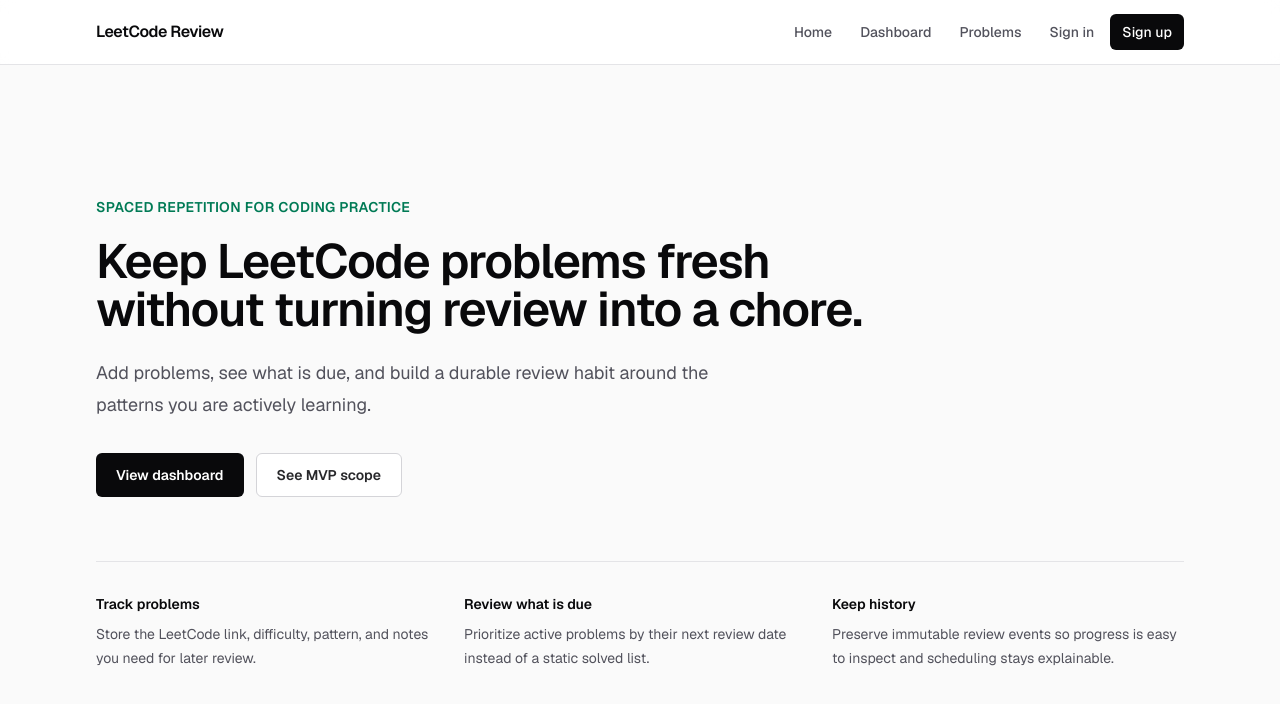
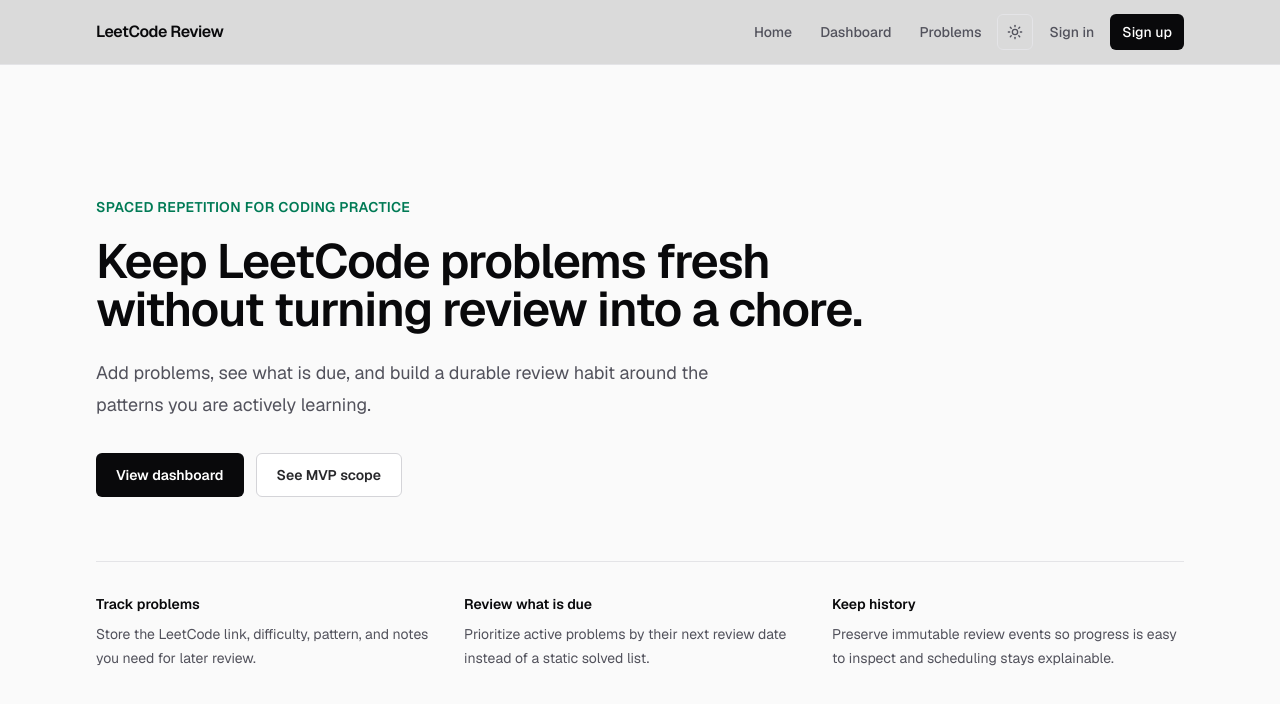
Before and after one commit to osca3666/interview-prep, a Next.js app: page / in a window 1280 px wide. Shown: the top 704 px of the page. Built offline with nearby package versions, Linux system fonts and the light colour scheme; no server answers.

Commit message:
Add theme provider and nav toggle

```diff
--- a/app/globals.css
+++ b/app/globals.css
@@ -1,8 +1,21 @@
 @import "tailwindcss";
 
 :root {
+  --background: #09090b;
+  --foreground: #f4f4f5;
+  color-scheme: dark;
+}
+
+.light {
   --background: #fafafa;
   --foreground: #18181b;
+  color-scheme: light;
+}
+
+.dark {
+  --background: #09090b;
+  --foreground: #f4f4f5;
+  color-scheme: dark;
 }
 
 @theme inline {
--- a/app/layout.tsx
+++ b/app/layout.tsx
@@ -2,6 +2,8 @@
 import { Geist, Geist_Mono } from "next/font/google";
 import Link from "next/link";
 import { signOutAction } from "@/app/auth/actions";
+import { ThemeProvider } from "@/components/theme-provider";
+import { ThemeToggle } from "@/components/theme-toggle";
 import { createClient } from "@/lib/supabase/server";
 import "./globals.css";
 
@@ -33,44 +35,52 @@
     <html
       lang="en"
       className={`${geistSans.variable} ${geistMono.variable} h-full antialiased`}
+      suppressHydrationWarning
     >
       <body className="min-h-full bg-background text-foreground">
+        <ThemeProvider
+          attribute="class"
+          defaultTheme="dark"
+          enableSystem={false}
+          disableTransitionOnChange
+        >
           <div className="flex min-h-screen flex-col">
-          <header className="border-b border-zinc-200 bg-white/85 backdrop-blur">
+            <header className="border-b border-zinc-200 bg-white/85 backdrop-blur dark:border-zinc-800 dark:bg-zinc-950/85">
               <nav
                 className="mx-auto flex min-h-16 w-full max-w-6xl flex-wrap items-center justify-between gap-3 px-5 py-3 sm:px-6 lg:px-8"
                 aria-label="Main navigation"
               >
                 <Link
                   href="/"
-                className="text-base font-semibold tracking-tight text-zinc-950"
+                  className="text-base font-semibold tracking-tight text-zinc-950 dark:text-white"
                 >
                   LeetCode Review
                 </Link>
-              <div className="flex flex-wrap items-center justify-end gap-1 text-sm font-medium text-zinc-600">
+                <div className="flex flex-wrap items-center justify-end gap-1 text-sm font-medium text-zinc-600 dark:text-zinc-300">
                   <Link
                     href="/"
-                  className="rounded-md px-3 py-2 transition hover:bg-zinc-100 hover:text-zinc-950"
+                    className="rounded-md px-3 py-2 transition hover:bg-zinc-100 hover:text-zinc-950 dark:hover:bg-zinc-900 dark:hover:text-white"
                   >
                     Home
                   </Link>
                   <Link
                     href="/dashboard"
-                  className="rounded-md px-3 py-2 transition hover:bg-zinc-100 hover:text-zinc-950"
+                    className="rounded-md px-3 py-2 transition hover:bg-zinc-100 hover:text-zinc-950 dark:hover:bg-zinc-900 dark:hover:text-white"
                   >
                     Dashboard
                   </Link>
                   <Link
                     href="/problems"
-                  className="rounded-md px-3 py-2 transition hover:bg-zinc-100 hover:text-zinc-950"
+                    className="rounded-md px-3 py-2 transition hover:bg-zinc-100 hover:text-zinc-950 dark:hover:bg-zinc-900 dark:hover:text-white"
                   >
                     Problems
                   </Link>
+                  <ThemeToggle />
                   {isSignedIn ? (
                     <form action={signOutAction}>
                       <button
                         type="submit"
-                      className="rounded-md px-3 py-2 transition hover:bg-zinc-100 hover:text-zinc-950"
+                        className="rounded-md px-3 py-2 transition hover:bg-zinc-100 hover:text-zinc-950 dark:hover:bg-zinc-900 dark:hover:text-white"
                       >
                         Sign out
                       </button>
@@ -79,13 +89,13 @@
                     <>
                       <Link
                         href="/sign-in"
-                      className="rounded-md px-3 py-2 transition hover:bg-zinc-100 hover:text-zinc-950"
+                        className="rounded-md px-3 py-2 transition hover:bg-zinc-100 hover:text-zinc-950 dark:hover:bg-zinc-900 dark:hover:text-white"
                       >
                         Sign in
                       </Link>
                       <Link
                         href="/sign-up"
-                      className="rounded-md bg-zinc-950 px-3 py-2 text-white transition hover:bg-zinc-800"
+                        className="rounded-md bg-zinc-950 px-3 py-2 text-white transition hover:bg-zinc-800 dark:bg-white dark:text-zinc-950 dark:hover:bg-zinc-200"
                       >
                         Sign up
                       </Link>
@@ -96,6 +106,7 @@
             </header>
             <main className="flex-1">{children}</main>
           </div>
+        </ThemeProvider>
       </body>
     </html>
   );
--- /dev/null
+++ b/components/theme-provider.tsx
@@ -0,0 +1,8 @@
+"use client";
+
+import { ThemeProvider as NextThemesProvider } from "next-themes";
+import type { ThemeProviderProps } from "next-themes";
+
+export function ThemeProvider({ children, ...props }: ThemeProviderProps) {
+  return <NextThemesProvider {...props}>{children}</NextThemesProvider>;
+}
--- /dev/null
+++ b/components/theme-toggle.tsx
@@ -0,0 +1,47 @@
+"use client";
+
+import { Moon, Sun } from "lucide-react";
+import { useTheme } from "next-themes";
+import { useSyncExternalStore } from "react";
+
+function subscribe() {
+  return () => {};
+}
+
+function getClientSnapshot() {
+  return true;
+}
+
+function getServerSnapshot() {
+  return false;
+}
+
+export function ThemeToggle() {
+  const { resolvedTheme, setTheme } = useTheme();
+  const mounted = useSyncExternalStore(
+    subscribe,
+    getClientSnapshot,
+    getServerSnapshot,
+  );
+
+  const isDark = resolvedTheme !== "light";
+
+  return (
+    <button
+      type="button"
+      aria-label="Toggle theme"
+      onClick={() => setTheme(isDark ? "light" : "dark")}
+      className="inline-flex h-9 w-9 items-center justify-center rounded-md border border-zinc-200 text-zinc-600 transition hover:bg-zinc-100 hover:text-zinc-950 dark:border-zinc-800 dark:text-zinc-300 dark:hover:bg-zinc-900 dark:hover:text-white"
+    >
+      {mounted ? (
+        isDark ? (
+          <Sun className="h-4 w-4" aria-hidden="true" />
+        ) : (
+          <Moon className="h-4 w-4" aria-hidden="true" />
+        )
+      ) : (
+        <span className="h-4 w-4" aria-hidden="true" />
+      )}
+    </button>
+  );
+}
--- a/package.json
+++ b/package.json
@@ -11,7 +11,9 @@
   "dependencies": {
     "@supabase/ssr": "^0.12.0",
     "@supabase/supabase-js": "^2.108.2",
+    "lucide-react": "^1.22.0",
     "next": "16.2.9",
+    "next-themes": "^0.4.6",
     "react": "19.2.4",
     "react-dom": "19.2.4"
   },
```
Also changed, not shown: 1 other file (tests, documents, lock files or other folders). Lines whose indentation alone changed are shown as unchanged.
